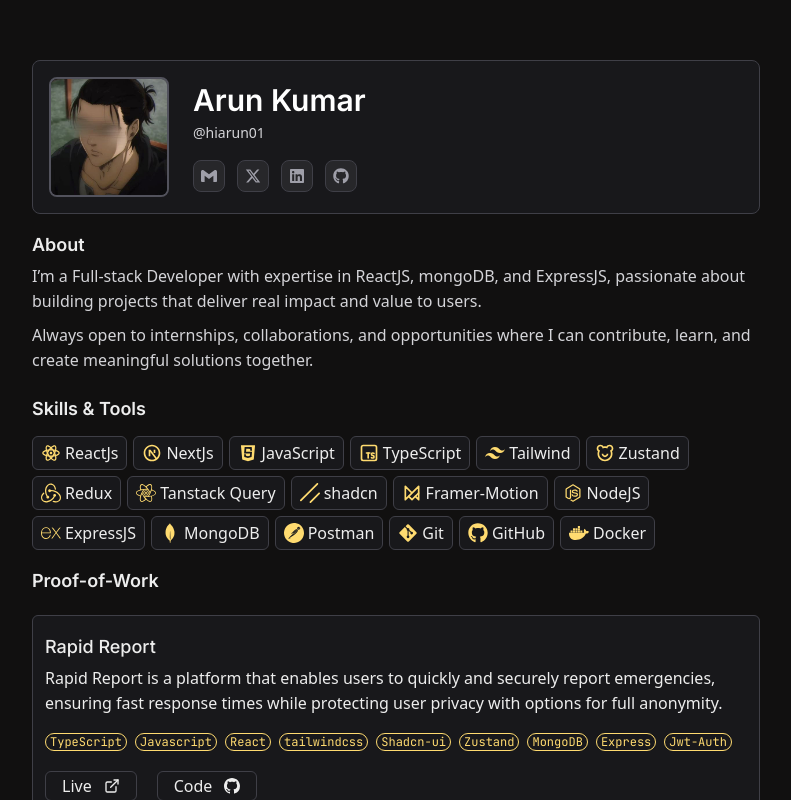
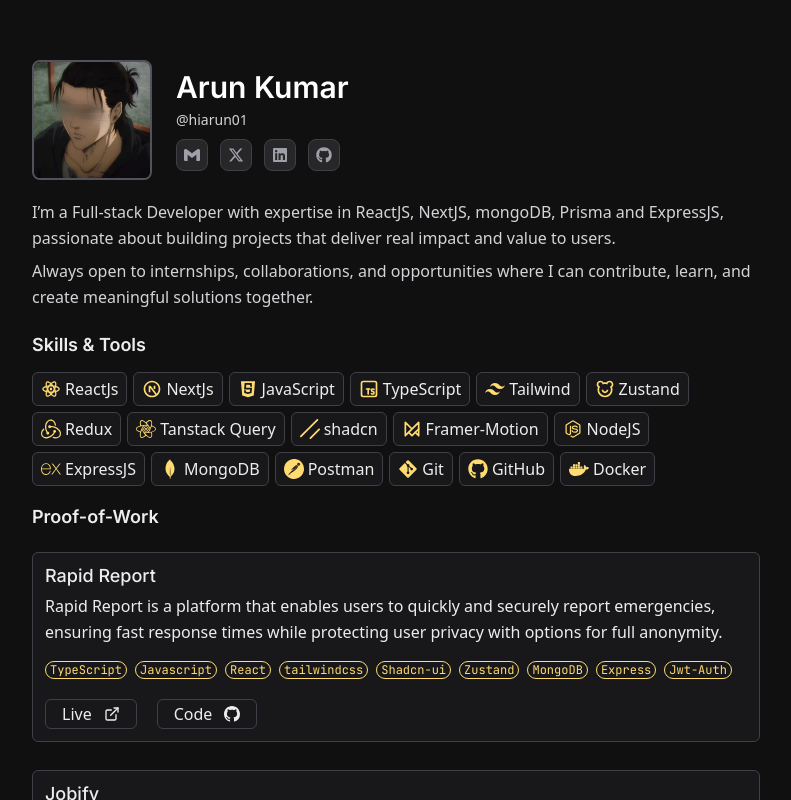
Before and after one commit to hiarun01/my-portfolio, a Next.js app: page / in a window 1280 px wide. Shown: the top 800 px of the page, without its empty margins (244-1035 px from the left). Built offline with nearby package versions, Linux system fonts and the light colour scheme.

Commit message:
add one more project, update about page

```diff
--- a/components/About.tsx
+++ b/components/About.tsx
@@ -40,7 +40,7 @@ export default function About() {
   return (
     <div className="">
       {/* Profile Header */}
-      <div className="flex items-center lg:gap-6 gap-3 mb-5 lg:p-4 p-1 bg-zinc-900 border border-zinc-700 rounded-lg">
+      <div className="flex items-center lg:gap-6 gap-5 mb-5">
         {/* Profile Image */}
         <div className="flex-shrink-0">
           <div className="w-30 h-30 rounded-lg overflow-hidden border-2 border-zinc-600">
@@ -55,14 +55,14 @@ export default function About() {
         </div>
 
         {/* Profile Info */}
-        <div className="flex-1">
+        <div className="">
           <div className="mb-1">
-            <h1 className="lg:text-3xl  text-2xl font-bold text-white">
+            <h2 className="lg:text-3xl text-2xl font-bold text-white">
               Arun Kumar
-            </h1>
+            </h2>
           </div>
 
-          <p className="text-zinc-300 text-sm mb-4">@hiarun01</p>
+          <p className="text-zinc-300 text-sm mb-2">@hiarun01</p>
 
           {/* Social Links */}
           <div className="flex gap-3">
@@ -84,11 +84,10 @@ export default function About() {
 
       {/* About Content */}
       <div className="mb-6">
-        <h2 className="text-lg font-bold mb-2">About</h2>
         <p className="text-zinc-300 text-base leading-relaxed mb-2">
-          I’m a Full-stack Developer with expertise in ReactJS, mongoDB, and
-          ExpressJS, passionate about building projects that deliver real impact
-          and value to users.
+          I’m a Full-stack Developer with expertise in ReactJS, NextJS, mongoDB,
+          Prisma and ExpressJS, passionate about building projects that deliver
+          real impact and value to users.
         </p>
 
         <p className="text-zinc-300 text-base leading-relaxed">
--- a/components/Data/data.ts
+++ b/components/Data/data.ts
@@ -16,8 +16,6 @@ import {
 } from "react-icons/si";
 import {TbBrandFramerMotion, TbBrandTypescript} from "react-icons/tb";
 import {SiRedux} from "react-icons/si";
-
-
 
 // skills data
 export const skills = [
@@ -182,6 +180,17 @@ export const personalProjects: Project[] = [
     image: "/Projects-image/chattx.png",
     category: "fullstack",
   },
+
+  {
+    title: "CodeSnippet",
+    description:
+      "CodeSnippet is a simple tool that lets you create and download beautiful images of your code. Perfect for sharing on social media, blogs, or just for fun.",
+    techStack: ["React", "tailwindcss", "Shadcn-ui", "html2canvas"],
+    github: "https://github.com/hiarun01/CodeSnippet",
+    live: "https://codesnippet.hiarun.me/",
+    image: "/Projects-image/codeSnippet.png",
+    category: "frontend",
+  },
   {
     title: "TwiFake",
     description:
@@ -199,12 +208,12 @@ export const personalProjects: Project[] = [
     category: "frontend",
   },
   {
-    title: "CodeSnippet",
+    title: "Clarify",
     description:
-      "CodeSnippet is a simple tool that lets you create and download beautiful images of your code. Perfect for sharing on social media, blogs, or just for fun.",
-    techStack: ["React", "tailwindcss", "Shadcn-ui", "html2canvas"],
-    github: "https://github.com/hiarun01/CodeSnippet",
-    live: "https://codesnippet.hiarun.me/",
+      "Clarify is a image enhancer web application powered by (PicWish API) that enhances and upscales your images with just one click",
+    techStack: ["React", "tailwindcss", "PicWish Api"],
+    github: "https://github.com/hiarun01/Clarify",
+    live: "https://clarify.hiarun.me/",
     image: "/Projects-image/codeSnippet.png",
     category: "frontend",
   },
--- a/components/Projects.tsx
+++ b/components/Projects.tsx
@@ -19,7 +19,7 @@ const Projects = () => {
           {personalProjects.slice(0, visibleProjects).map((project, i) => (
             <div
               key={i}
-              className="mt-3 cursor-pointer w-fit select-none transition-colors duration-100 flex flex-row gap-1.5 items-center bg-zinc-900 border border-zinc-700 hover:bg-zinc-800 px-3 py-5 rounded-md"
+              className="mt-3 cursor-pointer w-fit select-none transition-colors duration-100 flex flex-row gap-1.5 items-center bg-zinc-900 border border-zinc-700 hover:bg-zinc-800 px-3 py-3 rounded-md"
             >
               <div className="flex flex-col sm:flex-row sm:items-center gap-3 ">
                 <div className="flex-1">
```
